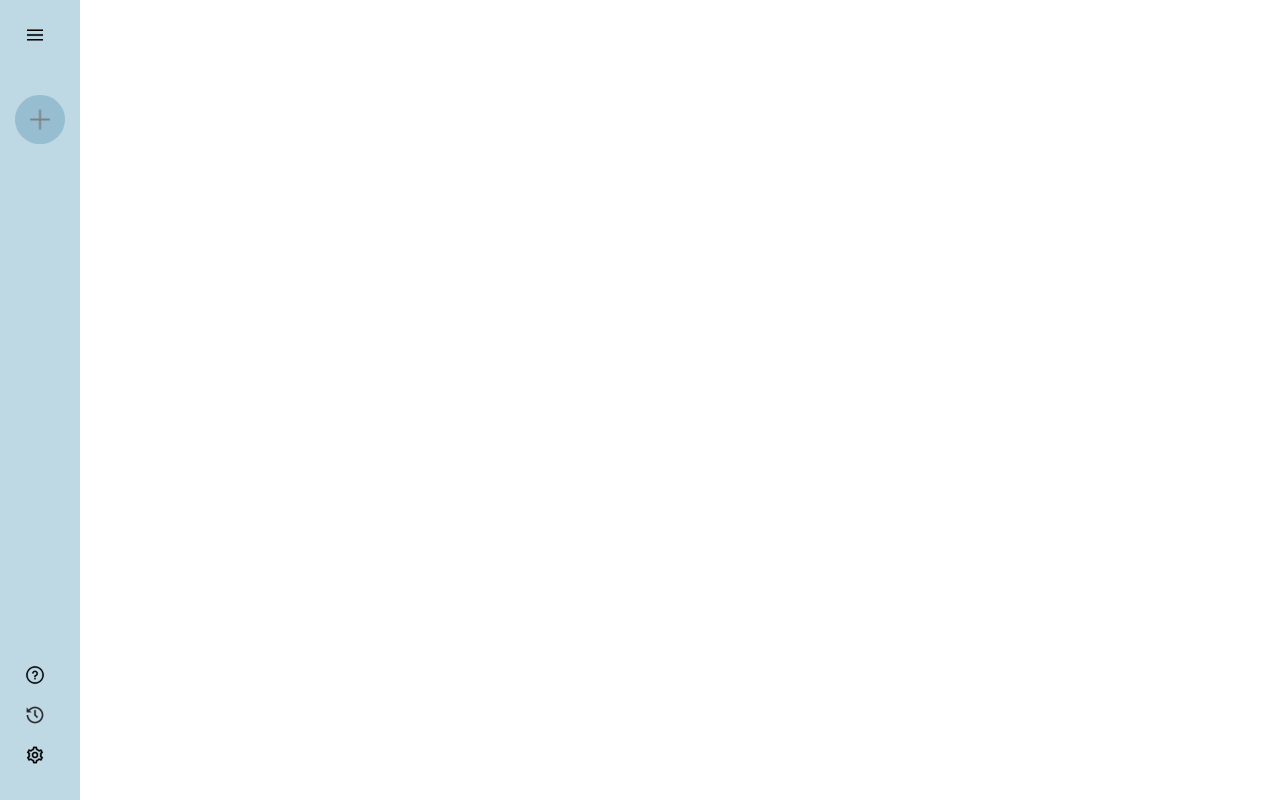
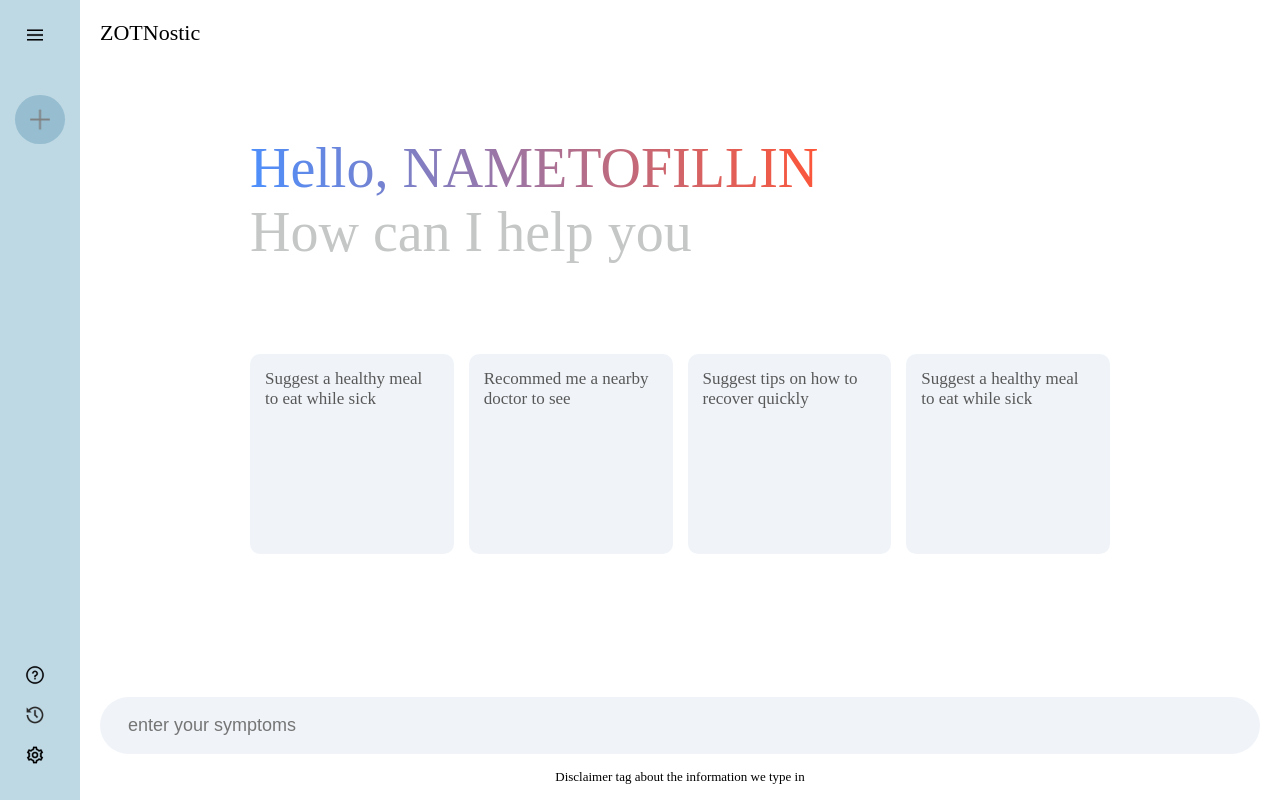
Before and after one commit to setripper/ZotNostic, a React (Vite) app: page /diagnose in a window 1280 px wide. Built offline with nearby package versions, Linux system fonts and the light colour scheme.

Commit message:
diagnose page prompt

```diff
--- a/src/components/diagnosePage/DiagnosePage.css
+++ b/src/components/diagnosePage/DiagnosePage.css
@@ -1,5 +1,102 @@
 .Diagnose {
-    height: 100vh;
-    width: 100vw;
+    flex: 1;
+
+    min-height: 100vh;
+    padding-bottom: 15vh;
+    position: relative;
     background-color: rgb(255, 255, 255);
 }
+
+.Diagnose .nav{
+    display: flex;
+    align-items: center;
+    justify-content: space-between;
+    font-size:22px;
+    padding:20px;
+    color: black;
+    width: 40px;
+}
+
+.main-container{
+    max-width: 900px;
+    margin: auto;
+}
+
+.Diagnose .greet{
+    margin: 50px 0px;
+    font-size: 56px;
+    color: #c4c7c5;
+    font-weight: 500;
+    padding:20px;
+}
+
+.Diagnose .greet span{
+    background: -webkit-linear-gradient(16deg, #4b90ff, #ff5536);
+    -webkit-background-clip: text;
+    -webkit-text-fill-color: transparent;
+}
+
+.Diagnose .cards{
+    display: grid;
+    grid-template-columns: repeat(auto-fill, minmax(180px, 1fr));
+    gap: 15px;
+    padding: 20px;
+}
+
+.Diagnose .card{
+    height:200px;
+    padding: 15px;
+    background-color: #f0f4f9;
+    border-radius: 10px;
+    position: relative;
+    cursor: pointer;
+}
+
+.Diagnose .card p{
+    color: #585858;
+    font-size: 17px;
+}
+
+.Diagnose .card:hover{
+    background-color: rgb(190, 216, 228);
+}
+
+.main-bottom{
+    position: absolute;
+    bottom: 0;
+    width: 100%;
+    max-width: 900x;
+    padding: 0px 20px;
+    margin: auto;
+}
+
+.searchbox{
+    display: flex;
+    align-items: center;
+    justify-content: space-between;
+    gap: 20px;
+    background-color: #f0f4f9;
+    padding: 10px 20px;
+    border-radius: 50px;
+}
+
+.searchbox input{
+    flex:1;
+    background: transparent;
+    border: none;
+    outline:none;
+    padding: 8px;
+    font-size: 18px;
+}
+
+.searchbox div{
+    display: flex;
+    align-items: center;
+    gap: 15px;
+}
+
+.Diagnose .bottom-info{
+    font-size: 13px;
+    margin: 15px auto;
+    text-align: center;
+}
--- a/src/components/diagnosePage/DiagnosePage.jsx
+++ b/src/components/diagnosePage/DiagnosePage.jsx
@@ -2,6 +2,7 @@ import React from 'react'
 import './DiagnosePage.css'
 import SideBar from '../sideBar/SideBar'
 //import { Context } from '../../backend/Context'
+//import send_icon from './send_icon.png'
 
 
 const DiagnosePage = () => {
@@ -10,10 +11,58 @@ const DiagnosePage = () => {
 
 
   return (
+    <>
+    <SideBar/>
     <div className='Diagnose'>
-        <SideBar/>
+        <div className = "nav">
+          <p>ZOTNostic</p>
+        </div>
+
+      <div className = "main-container">
+        <div className = "greet">
+          <p><span>Hello, NAMETOFILLIN </span></p>
+          <p>How can I help you</p>
+        </div>
+
+        <div className = "cards">
+          <div className="card">
+            <p>Suggest a healthy meal to eat while sick</p>
+          </div>
+          <div className="card">
+            <p>Recommed me a nearby doctor to see</p>
+          </div>
+          <div className="card">
+            <p>Suggest tips on how to recover quickly</p>
+          </div>
+          <div className="card">
+            <p>Suggest a healthy meal to eat while sick</p>
+          </div>
+        </div>
+
+      </div>
+
+      <div className = "main-bottom">
+        <div className="searchbox">
+          <input type ="text" placeholder = "enter your symptoms"></input>
+          <div>
+
+          </div>
+        </div>
+
+        <p className="bottom-info">
+          Disclaimer tag about the information we type in
+        </p>
+
+      </div>
+
+
+
+
+
+
 
     </div>
+    </>
   )
 }
 
```
